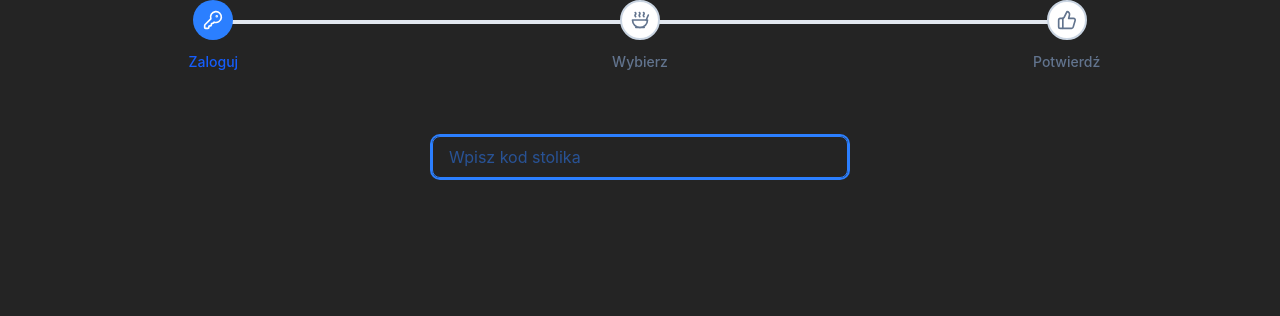
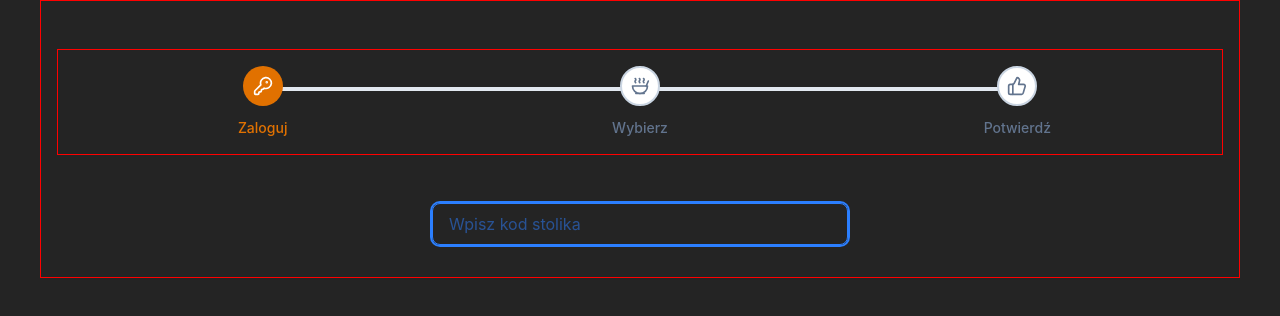
Before and after one commit to charldll/soba-ramen, a React (Vite) app: page /custom-ramen in a window 1280 px wide. Shown: the top 316 px of the page. Built offline with nearby package versions, Linux system fonts and the light colour scheme; no server answers.

Commit message:
ramen component with wrappers

```diff
--- a/src/components/IngredientCard.jsx
+++ b/src/components/IngredientCard.jsx
@@ -6,13 +6,13 @@ const IngredientCard = ({ ingredient, selectedItems, toggleItem }) => {
     <div
       className={`cursor-pointer grid grid-rows-[min-content] gap-[1rem] p-[1rem] bg-[rgb(182,27,81)] rounded-[1rem] snap-start ${
         selectedItems.some((i) => i.name === ingredient.name)
-          ? "outline outline-amber-100"
-          : "hover:grayscale-25"
+          ? "outline-4 outline-amber-100 -outline-offset-4"
+          : ""
       }`}
       onClick={() => toggleItem(ingredient)}>
       <img className="w-full aspect-[9/10] object-cover" src={ingredient.src} />
       <p className="w-fit mx-auto">
-        {ingredient.name}, <span>{ingredient.price.toFixed(2)} zł</span>
+        {ingredient.name}, <span>{ingredient.price.toFixed(2)} PLN</span>
       </p>
     </div>
   );
--- a/src/components/IngredientChoice.jsx
+++ b/src/components/IngredientChoice.jsx
@@ -2,9 +2,14 @@
 import IngredientCard from "./IngredientCard";
 import { ingredientsData } from "../data/ingredientsData";
 
-const IngredientChoice = ({ selectedItems, toggleItem, onClick }) => {
+const IngredientChoice = ({
+  selectedItems,
+  toggleItem,
+  onClick,
+  orderStatus,
+}) => {
   return (
-    <div className="w-full max-w-[70rem] mx-auto px-2">
+    <section className="w-full max-w-[70rem] mx-auto px-2">
       <div className="grid auto-cols-[90%] sm:auto-cols-[45%] md:auto-cols-[30%] lg:auto-cols-[23%] grid-flow-col gap-[1rem] py-[0.5rem] overflow-x-auto overscroll-contain snap-x snap-mandatory custom-scrollbar">
         {ingredientsData.map((ingredient) => (
           <IngredientCard
@@ -15,12 +20,16 @@ const IngredientChoice = ({ selectedItems, toggleItem, onClick }) => {
           />
         ))}
       </div>
-      <button
-        className="px-4 py-2 my-4 bg-amber-600 rounded-md"
-        onClick={onClick}>
-        Dalej
-      </button>
-    </div>
+      {orderStatus && <p>{orderStatus}</p>}
+      <div className="text-right">
+        <button
+          className="px-4 py-2 my-4 bg-amber-600 rounded-md cursor-pointer"
+          onClick={onClick}
+          disabled={selectedItems.length === 0}>
+          Dalej
+        </button>
+      </div>
+    </section>
   );
 };
 
--- a/src/components/OrderConfirmation.jsx
+++ b/src/components/OrderConfirmation.jsx
@@ -1,5 +1,9 @@
 const OrderConfirmation = () => {
-  return <p>Przyjęliśmy zamówienie, kucharz wywija już nożem.</p>;
+  return (
+    <section className="text-center wrapper-inner">
+      Przyjęliśmy zamówienie, kucharz wywija już nożem.
+    </section>
+  );
 };
 
 export default OrderConfirmation;
--- a/src/components/OrderSummary.jsx
+++ b/src/components/OrderSummary.jsx
@@ -6,7 +6,7 @@ const OrderSummary = ({
   placeOrder,
 }) => {
   return (
-    <div>
+    <section className="text-center wrapper-inner">
       <div>
         {selectedItems.length === 0 ? (
           <p>Nie wybrano składników.</p>
@@ -14,23 +14,23 @@ const OrderSummary = ({
           <ul>
             {selectedItems.map((item) => (
               <li key={item.name}>
-                {item.name} - ${item.price}
+                {item.name} - {item.price} PLN
               </li>
             ))}
           </ul>
         )}
-        <h3>Suma: ${totalPrice}</h3>
+        <h3>Suma: {totalPrice} PLN</h3>
       </div>
 
       {orderStatus && <p>{orderStatus}</p>}
 
       <button
-        className="px-4 py-2 bg-amber-600"
+        className="px-4 py-2 bg-amber-600 cursor-pointer rounded-md"
         onClick={placeOrder}
         disabled={selectedItems.length === 0}>
         Złóż zamówienie
       </button>
-    </div>
+    </section>
   );
 };
 
--- a/src/hooks/useOrder.js
+++ b/src/hooks/useOrder.js
@@ -21,12 +21,12 @@ const useOrder = () => {
 
   const placeOrder = async () => {
     if (!tableId) {
-      setOrderStatus("Please log in with a table code first");
+      setOrderStatus("Zaloguj się do stolika");
       return;
     }
 
     if (selectedItems.length === 0) {
-      setOrderStatus("Please select at least one item");
+      setOrderStatus("Wybierz conajmniej jeden składnik");
       return;
     }
 
@@ -41,12 +41,12 @@ const useOrder = () => {
 
       if (error) throw error;
 
-      setOrderStatus("Order placed successfully!");
+      setOrderStatus("Zamówienie złożone");
       setSelectedItems([]);
 
       setTimeout(() => setOrderStatus(""), 3000);
     } catch (err) {
-      setOrderStatus("Error placing order. Please try again.");
+      setOrderStatus("Wystąpił błąd, sprobój ponownie");
       console.error("Error:", err);
     }
   };
--- a/src/index.css
+++ b/src/index.css
@@ -39,4 +39,18 @@
     border-radius: 10px; /* Rounded scrollbar */
     /* Border around scrollbar */
   }
+
+  .wrapper-outer {
+    border: 1px solid red;
+    margin-inline: auto;
+    max-inline-size: 1200px;
+    padding: 1rem;
+  }
+
+  .wrapper-inner {
+    border: 1px solid red;
+    margin-inline: auto;
+    margin-block: 2rem;
+    padding: 1rem;
+  }
 }
--- a/src/routes/RamenComponent.jsx
+++ b/src/routes/RamenComponent.jsx
@@ -25,6 +25,10 @@ const RamenComponent = () => {
   };
 
   const handleNextStep = () => {
+    if (selectedItems.length === 0) {
+      console.log(orderStatus);
+      // TODO No warning the order is empty! No log. Figure it out.
+    }
     setCurrentStep((prev) => Math.min(prev + 1, steps.length));
   };
 
@@ -39,10 +43,11 @@ const RamenComponent = () => {
         return <TableCodeInput onValidCode={handleCodeValidation} />;
       case 2:
         return (
-          <div className="mt-8">
+          <div className="wrapper-inner">
             <IngredientChoice
               selectedItems={selectedItems}
               toggleItem={toggleItem}
+              orderStatus={orderStatus}
               onClick={handleNextStep}
             />
           </div>
@@ -70,12 +75,12 @@ const RamenComponent = () => {
   };
 
   return (
-    <>
-      <div className="step-container relative pb-12">
+    <main className="wrapper-outer">
+      <div className=" wrapper-inner relative pb-12">
         {/* Progress line */}
-        <div className="absolute h-1 bg-slate-200 top-5 left-[17%] right-[17%] z-0">
+        <div className="absolute h-1 bg-slate-200 top-[2.3rem] left-[17%] right-[17%] z-0">
           <div
-            className="absolute h-full bg-green-500 transition-all duration-500 ease-in-out"
+            className="absolute h-full bg-[rgb(182,27,81)] transition-all duration-500 ease-in-out"
             style={{
               width: progressWidth(),
             }}
@@ -99,15 +104,15 @@ const RamenComponent = () => {
                     transition-all duration-300 ease-in-out
                     ${
                       isCompleted
-                        ? "bg-green-500 text-white"
+                        ? "bg-[rgb(182,27,81)] text-white"
                         : isCurrent
-                        ? "bg-blue-500 text-white"
+                        ? "bg-amber-600 text-white"
                         : "bg-white border-2 border-slate-300"
                     }
                     ${
                       !isCompleted &&
                       !isCurrent &&
-                      "group-hover:border-blue-300"
+                      "group-hover:border-amber-300"
                     }
                   `}>
                   <StepIcon
@@ -122,9 +127,9 @@ const RamenComponent = () => {
                     className={`
                       ${
                         isCompleted
-                          ? "text-green-600"
+                          ? "text-[rgb(182,27,81)]"
                           : isCurrent
-                          ? "text-blue-600"
+                          ? "text-amber-600"
                           : "text-slate-500"
                       }
                     `}>
@@ -138,7 +143,7 @@ const RamenComponent = () => {
       </div>
 
       {renderStepContent()}
-    </>
+    </main>
   );
 };
 
```
